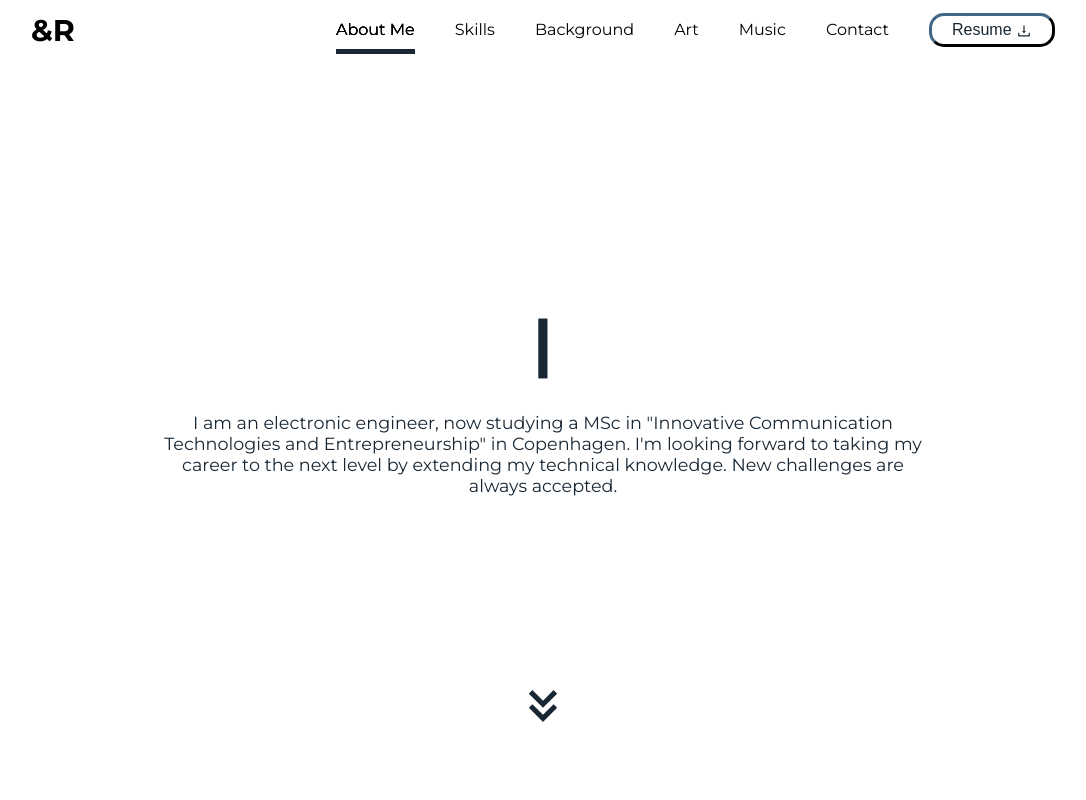
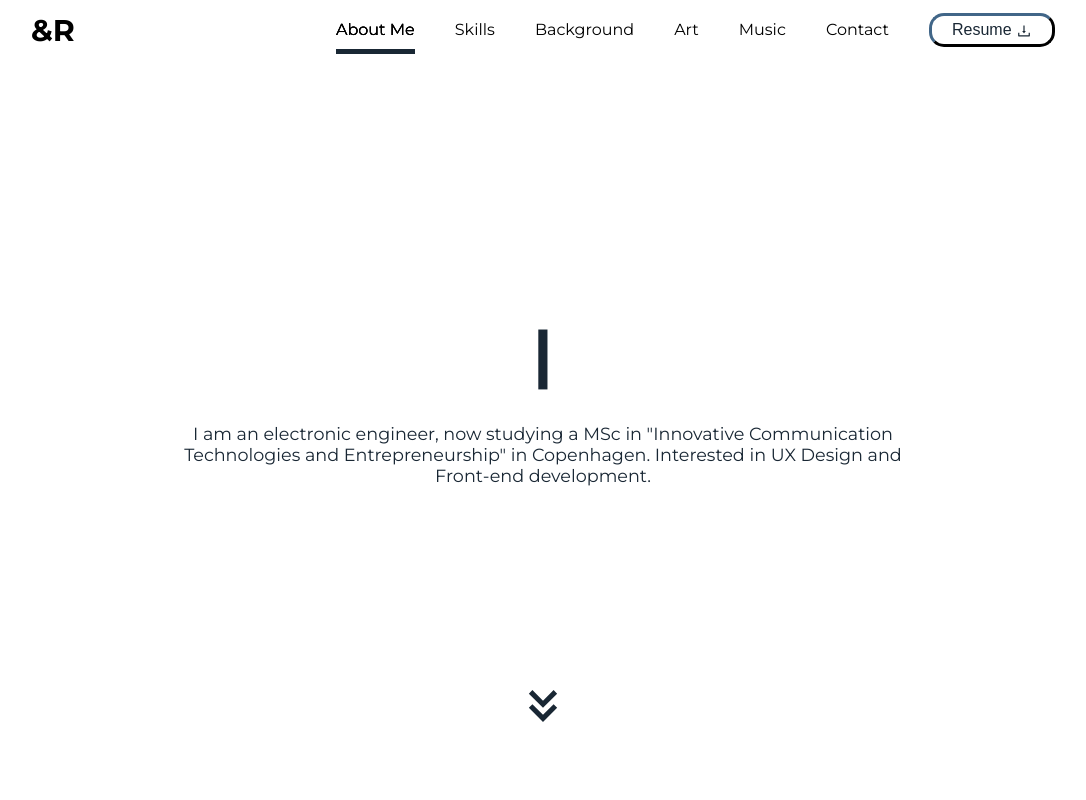
Before and after one commit to anderrodsan/ANDR-webportfolio, a React (Create React App) app: page / in a window 1280 px wide. Shown: the top 800 px of the page, without its empty margins (97-1183 px from the left). Built offline with nearby package versions, Linux system fonts and the light colour scheme.

Commit message:
Update Hero.js

```diff
--- a/src/components/Hero.js
+++ b/src/components/Hero.js
@@ -55,7 +55,7 @@ export default class Hero extends Component {
                     repeat={Infinity}
                 />
             </h1>
-            <h3 className='subtitle'>I am an electronic engineer, now studying a MSc in "Innovative Communication Technologies and Entrepreneurship" in Copenhagen. I'm looking forward to taking my career to the next level by extending my technical knowledge. New challenges are always accepted.</h3>
+            <h3 className='subtitle'>I am an electronic engineer, now studying a MSc in "Innovative Communication Technologies and Entrepreneurship" in Copenhagen. Interested in UX Design and Front-end development.</h3>
         </div>
         <div className='scroll-down'>
             <Link to="skills" spy={true} smooth={true} offset={-60} duration={500}><CgChevronDoubleDown size={60} /></Link>
```
